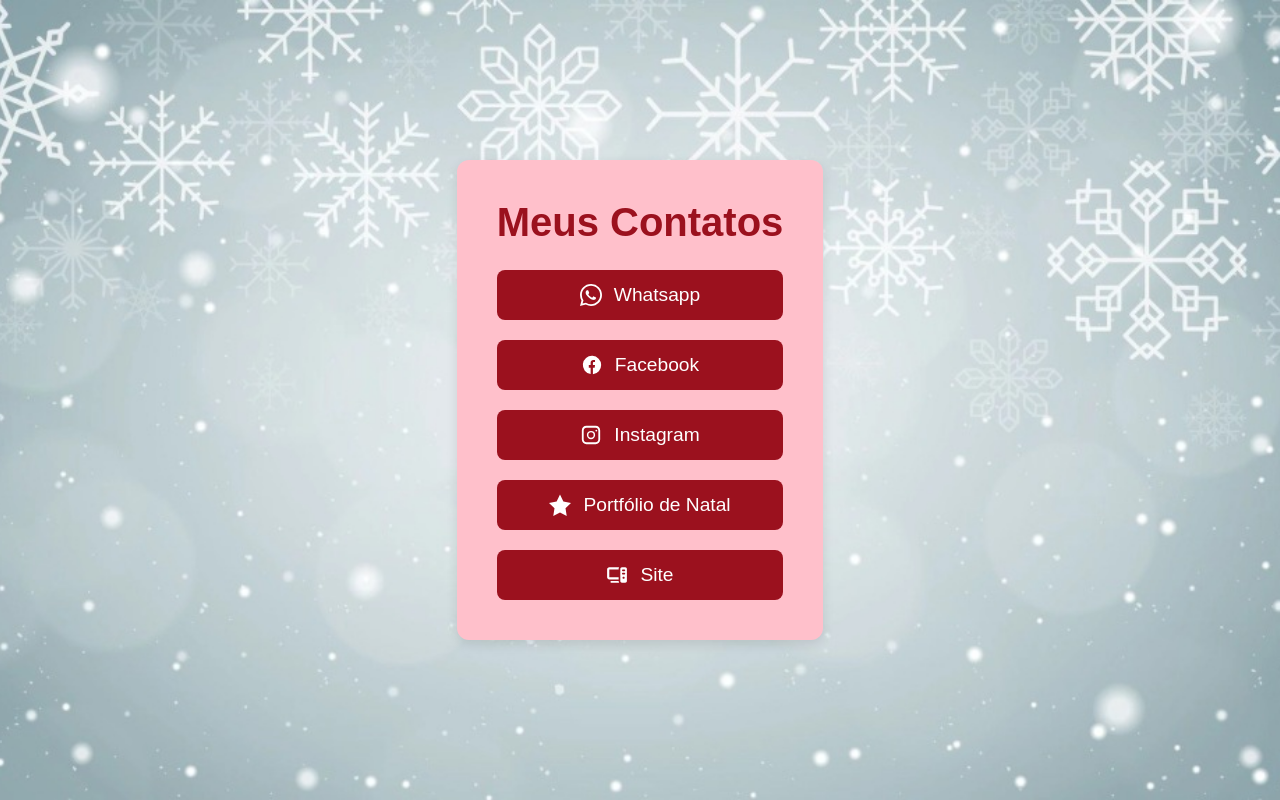
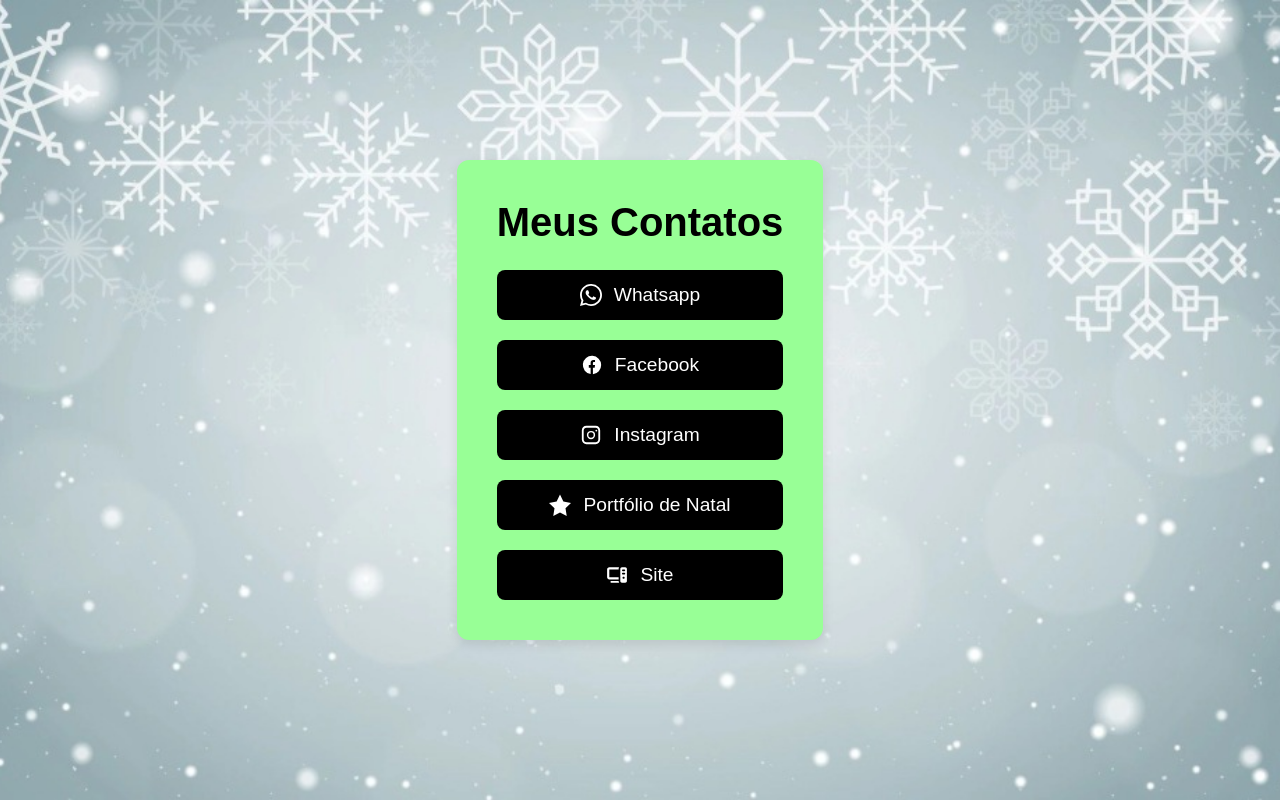
Before and after one commit to glipearte/conheca, a plain HTML site: page index.html in a window 1280 px wide. Drawn offline with Linux system fonts and the light colour scheme.

Commit message:
Add files via upload

```diff
--- a/styles.css
+++ b/styles.css
@@ -21,7 +21,7 @@
 /* Container */
 .container {
     text-align: center;
-    background-color: pink;
+    background-color: #98ff96;
     padding: 40px;
     border-radius: 12px;
     backdrop-filter: blur(6px);
@@ -31,7 +31,7 @@
 /* Título */
 header h1 {
     font-size: 2.5rem;
-    color: #9b111e;
+    color: black;
     margin-bottom: 25px;
 }
 
@@ -51,13 +51,13 @@
     font-size: 1.2rem;
     text-decoration: none;
     color: white;
-    background-color: #9b111e;
+    background-color: black;
     border-radius: 8px;
     transition: background-color 0.3s, transform 0.2s;
 }
 
 .button:hover {
-    background-color: #ef4123;
+    background-color: #808080;
     transform: scale(1.05);
 }
 
```
